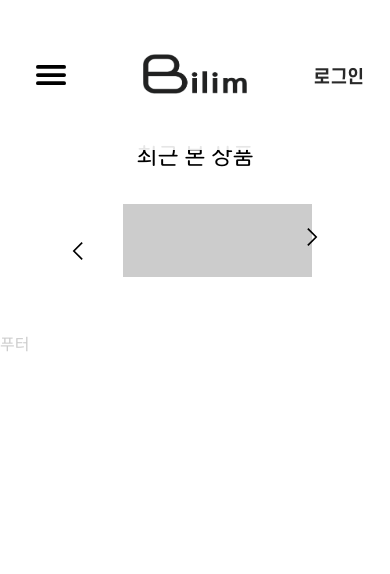
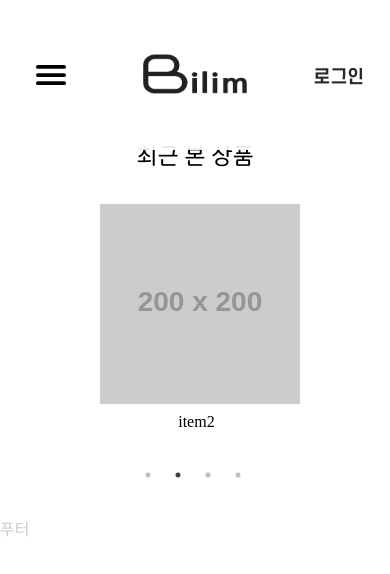
Before and after one commit to jh0neee/Billim-front, a React (Create React App) app: page / in a window 390 px wide. Shown: the top 574 px of the page. Built offline with nearby package versions, Linux system fonts and the light colour scheme.

Commit message:
refactor:Apply responsive layout to Carousel in Home

```diff
--- a/src/pages/Home.jsx
+++ b/src/pages/Home.jsx
@@ -8,11 +8,19 @@ import { carouselSetting } from '../styles/Carousel';
 import theme from '../styles/theme';
 
 const ContentBox = styled.div`
-  max-width: 1440px;
+  max-width: 1024px;
   margin: 85px auto 0;
   text-align: center;
 
+  @media ${theme.desktop} {
+    max-width: 1440px;
+  }
+  @media ${theme.laptop} {
+    max-width: 768px;
+  }
+
   @media ${theme.tablet}, ${theme.mobile} {
+    max-width: 375px;
     margin: 150px auto 0;
   }
 `;
@@ -37,15 +45,45 @@ const CarouselBox = styled.div`
 
 const Carousel = styled(Slider)`
   margin-top: 2rem;
-  margin-left: 20%;
-  width: 60%;
+  margin-left: 13%;
+  width: 80%;
   text-align: center;
 
   .slick-list {
     overflow: hidden;
-    height: 18.5vw;
     text-align: center;
-    margin-left: 45px;
+  }
+
+  .slick-dots {
+    bottom: -55px;
+    right: 38px;
+  }
+
+  @media ${theme.desktop} {
+    margin-top: 2rem;
+    margin-left: 20%;
+    width: 69%;
+
+    .slick-dots {
+      right: 60px;
+    }
+  }
+  @media ${theme.laptop} {
+    margin: 2rem auto;
+    padding-left: 2.8rem;
+    width: 67%;
+
+    .slick-dots {
+      right: -8px;
+    }
+  }
+  @media ${theme.tablet}, ${theme.mobile} {
+    padding-left: 1.8rem;
+    width: 66%;
+
+    .slick-dots {
+      right: 2px;
+    }
   }
 `;
 
@@ -54,7 +92,24 @@ const CarouselImgBox = styled.div`
 
   > p {
     padding-top: 10px;
-    padding-right: 40px;
+    padding-right: 29%;
+    text-align: center;
+  }
+
+  @media ${theme.desktop} {
+    > p {
+      padding-right: 41%;
+    }
+  }
+  @media ${theme.laptop} {
+    > p {
+      padding-right: 16%;
+    }
+  }
+  @media ${theme.tablet}, ${theme.mobile} {
+    > p {
+      padding-right: 12%;
+    }
   }
 `;
 
--- a/src/styles/Carousel.js
+++ b/src/styles/Carousel.js
@@ -1,52 +1,31 @@
-import React from 'react';
-import styled, { css } from 'styled-components';
-import { GrNext, GrPrevious } from 'react-icons/gr';
-
-const ArrowButton = styled.button`
-  border-radius: 50%;
-  z-index: 1;
-  ${props =>
-    props.pos === 'left'
-      ? css`
-          top: 36.67%;
-          left: 0;
-          transform: translate(-50%, 50%);
-        `
-      : css`
-          top: 45%;
-          right: 0;
-          transform: translate(50%, -50%);
-        `}
-  &::before {
-    content: initial;
-  }
-
-  > svg {
-    position: absolute;
-    top: 50%;
-    left: 50%;
-    transform: translate(-50%, -50%);
-    width: 20px;
-    height: 20px;
-  }
-`;
-
 export const carouselSetting = {
-  arrows: true,
+  dots: true,
   infinite: true,
   speed: 500,
   slidesToShow: 3,
   slidesToScroll: 1,
+  autoplay: true,
+  autoplaySpeed: 3000,
   centerMode: true,
-  centerPadding: '0px',
-  prevArrow: (
-    <ArrowButton pos="left">
-      <GrPrevious />
-    </ArrowButton>
-  ),
-  nextArrow: (
-    <ArrowButton pos="right">
-      <GrNext />
-    </ArrowButton>
-  ),
+  centerPadding: '-5px',
+  responsive: [
+    {
+      breakpoint: 768,
+      settings: {
+        slidesToShow: 1,
+        slidesToScroll: 1,
+        centerMode: true,
+        centerPadding: '0px',
+      },
+    },
+    {
+      breakpoint: 1024,
+      settings: {
+        slidesToShow: 2,
+        slidesToScroll: 1,
+        centerMode: true,
+        centerPadding: '0px',
+      },
+    },
+  ],
 };
```
